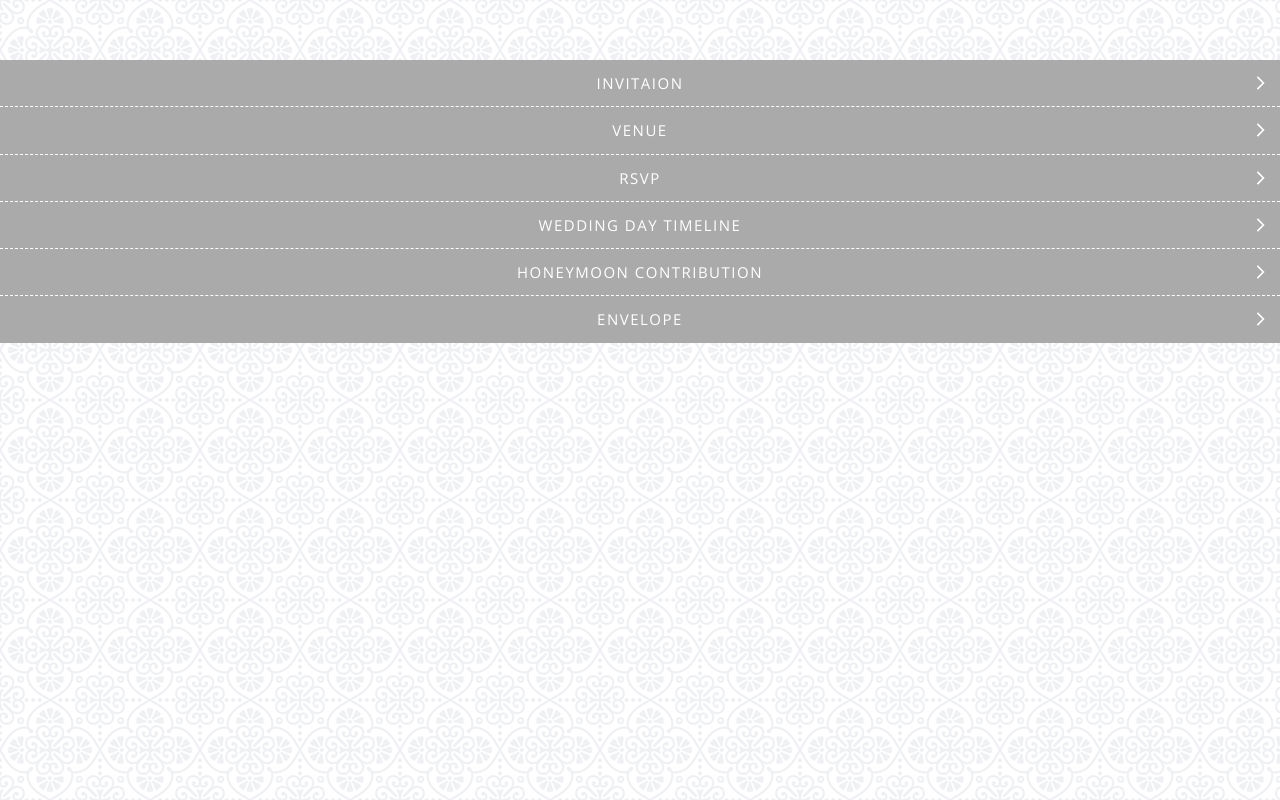
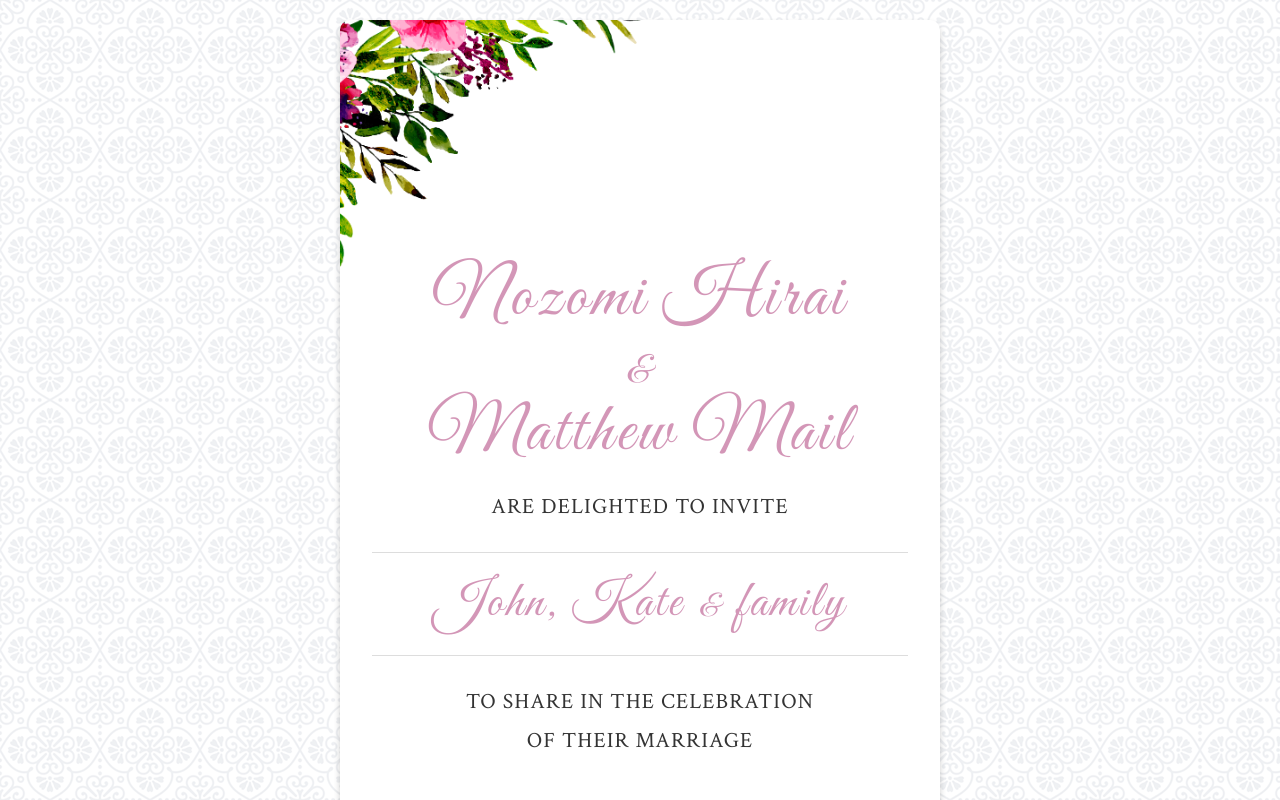
Before and after one commit to nozomail/wedding-invitation, a React app: page /invitation in a window 1280 px wide. Built offline with nearby package versions, Linux system fonts and the light colour scheme; a web font is replaced by a local one.

Commit message:
Add Invitation page

```diff
--- a/src/containers/App/index.tsx
+++ b/src/containers/App/index.tsx
@@ -3,6 +3,7 @@ import { BrowserRouter, Switch, Route } from 'react-router-dom';
 import './style.scss';
 
 import { Nav } from '@components/Nav';
+import { Invitation } from '@containers/Invitation';
 import { Venue } from '@containers/Venue';
 import { Timeline } from '@containers/Timeline';
 import { Honeymoon } from '@containers/Honeymoon';
@@ -41,6 +42,7 @@ export function App(): JSX.Element {
         <div className="App_main">
           <Switch>
             <Route exact path="/" component={Venue} />
+            <Route exact path="/invitation" component={Invitation} />
             <Route exact path="/venue" component={Venue} />
             <Route exact path="/timeline" component={Timeline} />
             <Route exact path="/honeymoon" component={Honeymoon} />
--- /dev/null
+++ b/src/containers/Invitation/index.tsx
@@ -0,0 +1,13 @@
+import React from 'react';
+
+import { InvitationCard } from '@components/InvitationCard';
+
+const guests = ['John', 'Kate', 'family'];
+
+export function Invitation(): JSX.Element {
+  return (
+    <div className="Invitation">
+      <InvitationCard guests={guests}></InvitationCard>
+    </div>
+  );
+}
```
